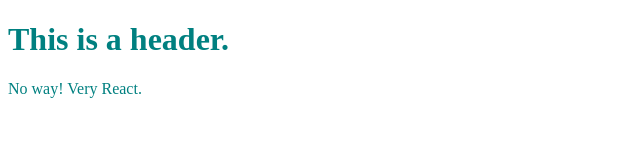
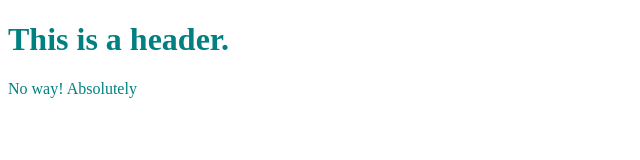
Before and after one commit to Mortiss/gatsbydevelop, a Gatsby site: page /about in a window 1280 px wide. Shown: the full height of the page, 0-640 px from the left. Built offline with nearby package versions, Linux system fonts and the light colour scheme; Gatsby itself is replaced by a stand-in of ours.

Commit message:
Update about.js
yeah commit

```diff
--- a/src/pages/about.js
+++ b/src/pages/about.js
@@ -5,7 +5,7 @@ export default function About() {
   return (
     <div style={{ color: `teal` }}>
       <Header />
-      <p>No way! Very React.</p>
+      <p>No way! Absolutely</p>
     </div>
   )
 }
```
